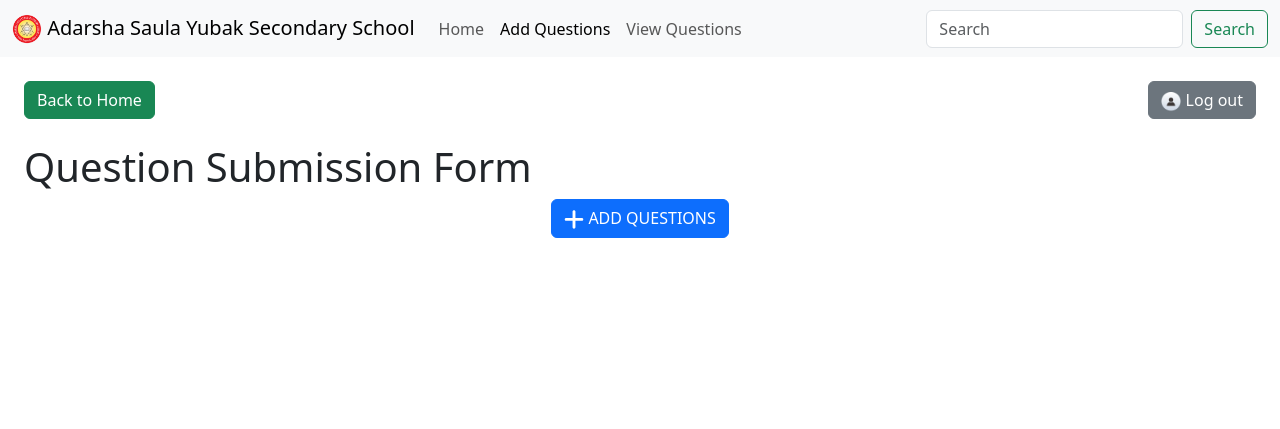
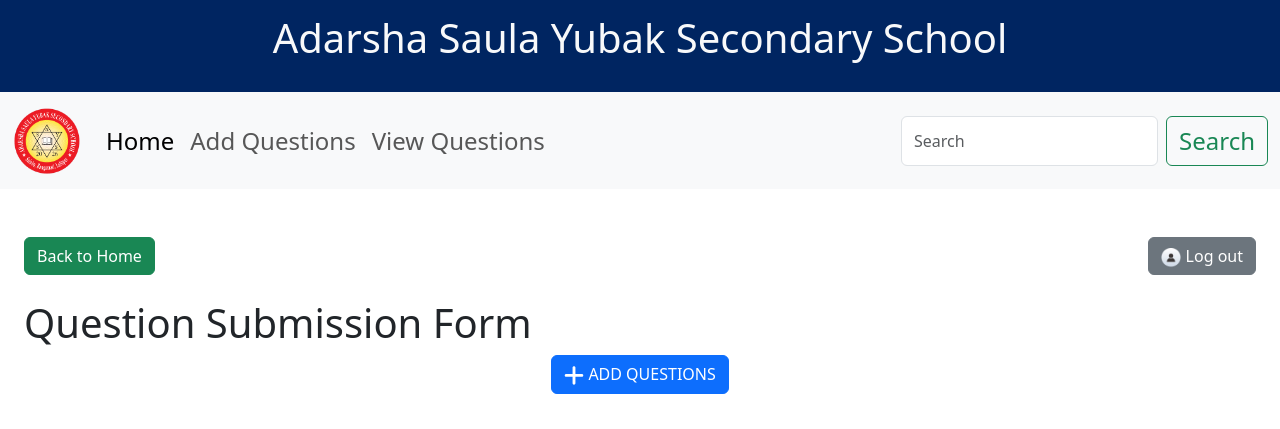
Before and after one commit to iamye1337/EntranceMS, a PHP site: page /teacher_panel/add_questions.php in a window 1280 px wide. Shown: the top 429 px of the page. Run offline with PHP 8.4, Linux system fonts and the light colour scheme.

Commit message:
now the nav bar and title bar matches the teach_home page

```diff
--- a/teacher_panel/add_questions.php
+++ b/teacher_panel/add_questions.php
@@ -51,29 +51,30 @@ if($_SERVER["REQUEST_METHOD"] == "POST" and isset($_POST)) {
 </style>
 
 <body>
-
-  <!-- navbar  -->
-  <nav class="navbar navbar-expand-lg bg-body-tertiary">
+<!-- title bar -->
+<div class="d-flex p-2 justify-content-center align-items-center" style="background-color: #002561;">
+        <p class="fs-1 fw-medium text-light">Adarsha Saula Yubak Secondary School</p>
+    </div>
+    <nav class="navbar navbar-expand-lg bg-body-tertiary mb-5">
         <div class="container-fluid">
             <a class="navbar-brand" href="#">
-        <img src="../images/adarshaLogo.png" alt="Logo" width="30" height="auto" class="d-inline-block align-text-top">
-        Adarsha Saula Yubak Secondary School
-      </a>
+                <img src="../images/adarshaLogo.png" alt="Logo" width="auto" height="70px"
+                    class="d-inline-block align-text-top"></a>
             <div class="collapse navbar-collapse" id="navbarSupportedContent">
                 <ul class="navbar-nav me-auto mb-2 mb-lg-0">
                     <li class="nav-item">
-            <a class="nav-link  " aria-current="page" href="teach_home.php">Home</a>
+                        <a class="nav-link active fs-4" aria-current="page" href="teach_home.php">Home</a>
                     </li>
                     <li class="nav-item">
-            <a class="nav-link active" href="add_questions.php">Add Questions</a>
+                        <a class="nav-link fs-4" href="add_questions.php">Add Questions</a>
                     </li>
                     <li class="nav-item">
-            <a class="nav-link" aria-disabled="true" href="QnView.php">View Questions</a>
+                        <a class="nav-link fs-4" aria-disabled="true" href="QnView.php">View Questions</a>
                     </li>
                 </ul>
                 <form class="d-flex" role="search">
                     <input class="form-control me-2" type="search" placeholder="Search" aria-label="Search">
-          <button class="btn btn-outline-success" type="submit">Search</button>
+                    <button class="btn btn-outline-success fs-4" type="submit">Search</button>
                 </form>
             </div>
         </div>
```
Also changed, not shown: teacher_panel/add_students.php (added). Lines whose indentation alone changed are shown as unchanged.
